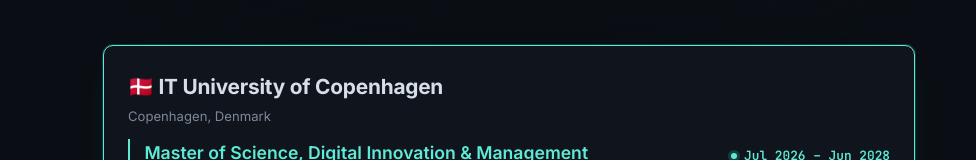
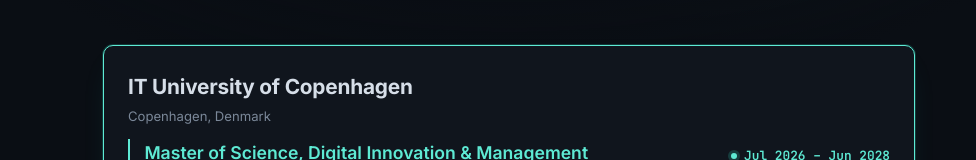
Before and after one commit to AdrianRevitz/adrian-revitz-cv, a React (Vite) app: page /education in a window 1280 px wide. Shown: the part 241-401 px from the top of the page, without its empty margins (131-1107 px from the left). Built offline with nearby package versions, Linux system fonts and the light colour scheme.

Commit message:
Remove flag emojis from education entries
Keep the location line but drop the flag glyphs — they rendered as
plain "DK"/"HK" text in some environments instead of actual flags.

```diff
--- a/src/data/cv.js
+++ b/src/data/cv.js
@@ -161,7 +161,6 @@
   {
     school: 'IT University of Copenhagen',
     badge: 'ITU',
-    flag: '🇩🇰',
     location: 'Copenhagen, Denmark',
     group: true,
     programs: [
@@ -186,7 +185,6 @@
   {
     school: 'City University of Hong Kong',
     badge: 'CityU',
-    flag: '🇭🇰',
     location: 'Hong Kong S.A.R, China',
     degree: 'Exchange Semester, Business Administration and Management, General',
     period: 'Aug 2025 – Dec 2025',
@@ -198,7 +196,6 @@
   {
     school: 'Nørre Gymnasium',
     badge: 'NG',
-    flag: '🇩🇰',
     location: 'Copenhagen, Denmark',
     degree: 'Upper Secondary School Diploma — Social Studies A, Mathematics A, Media Studies B',
     period: '2017 – 2020',
--- a/src/pages/Education.jsx
+++ b/src/pages/Education.jsx
@@ -33,7 +33,7 @@
           return (
             <Reveal className={`card ${isCurrent ? 'card-current' : ''}`} delay={Math.min(i * 60, 300)} key={entry.school}>
               <h2 className="school-title" style={{ marginBottom: '0.15rem' }}>
-                {entry.flag} {entry.school}
+                {entry.school}
               </h2>
               {entry.location && <p className="role-location" style={{ marginBottom: entry.group ? '0.75rem' : '0.25rem' }}>{entry.location}</p>}
               {entry.group ? (
```
